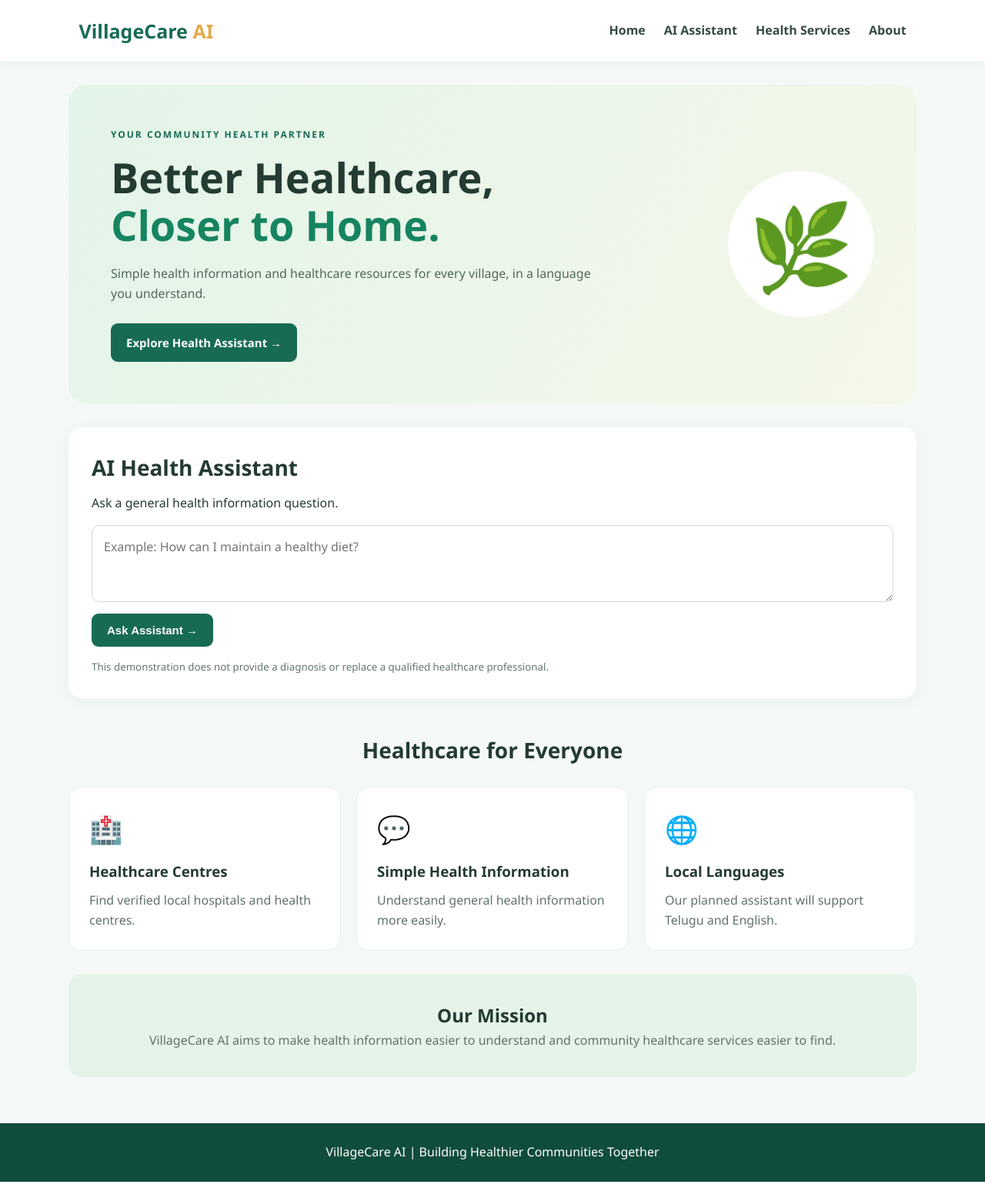
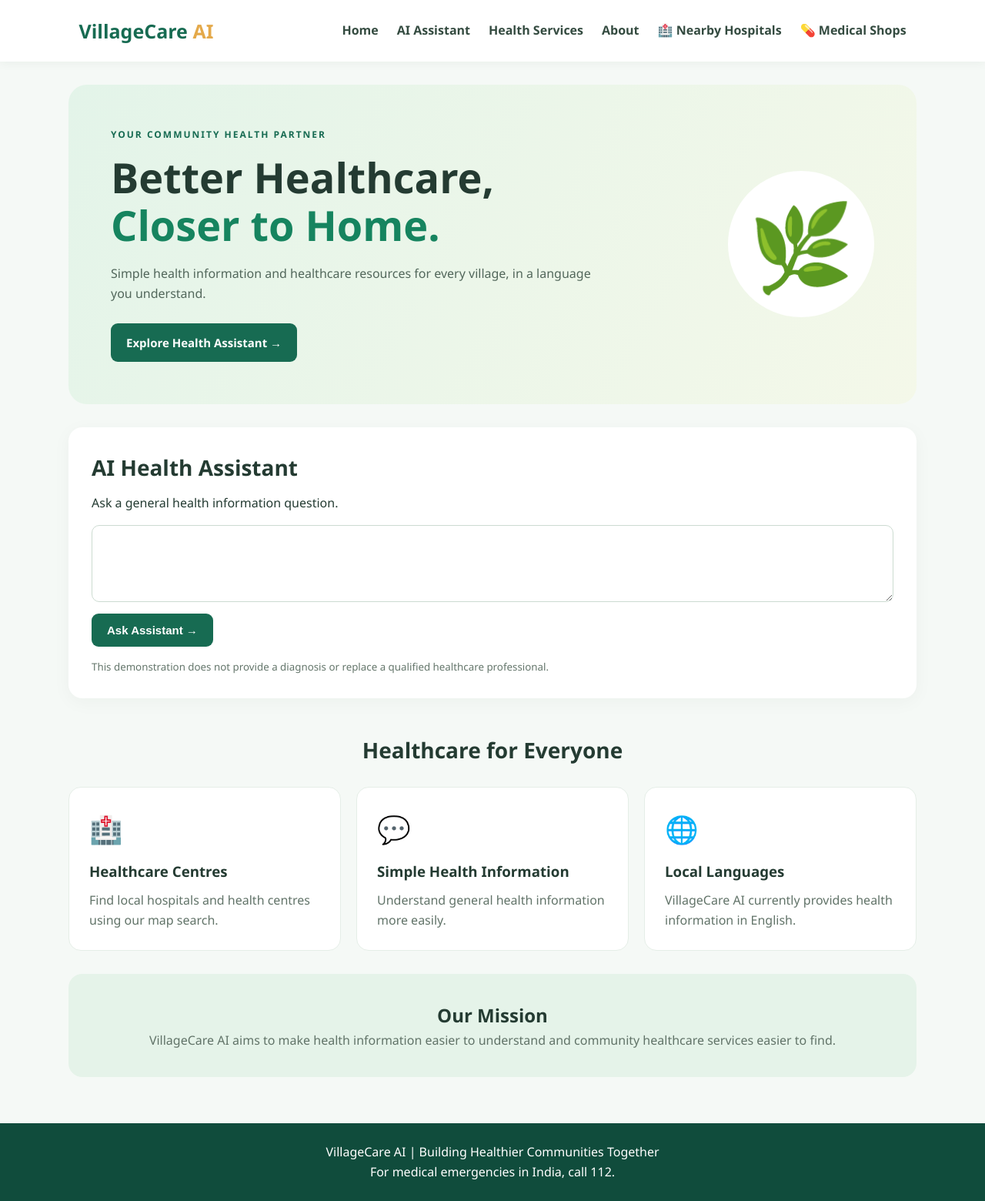
Before and after one commit to priyanjalikunja-glitch/VillageCare-AI, a Flask app: page /assistant in a window 1280 px wide. Shown: the whole page at 77% size. Before the commit the page ends 1535 px from the top, so only its background shows below. Run offline with Flask 3, Linux system fonts and the light colour scheme.

Commit message:
Add nearby hospitals and medical shops menu

```diff
--- a/templates/index.html
+++ b/templates/index.html
@@ -11,11 +11,24 @@
 
     <header>
         <div class="logo">VillageCare <span>AI</span></div>
+
         <nav>
             <a href="#home">Home</a>
             <a href="#assistant">AI Assistant</a>
             <a href="#services">Health Services</a>
             <a href="#about">About</a>
+
+            <a href="https://www.google.com/maps/search/hospitals+near+me"
+               target="_blank"
+               rel="noopener noreferrer">
+                🏥 Nearby Hospitals
+            </a>
+
+            <a href="https://www.google.com/maps/search/pharmacies+near+me"
+               target="_blank"
+               rel="noopener noreferrer">
+                💊 Medical Shops
+            </a>
         </nav>
     </header>
 
@@ -24,54 +37,72 @@
             <div class="hero-content">
                 <p class="tag">YOUR COMMUNITY HEALTH PARTNER</p>
                 <h1>Better Healthcare,<br><span>Closer to Home.</span></h1>
-                <p>Simple health information and healthcare resources
-                   for every village, in a language you understand.</p>
-                <a class="button" href="#assistant">Explore Health Assistant →</a>
+                <p>
+                    Simple health information and healthcare resources
+                    for every village, in a language you understand.
+                </p>
+                <a class="button" href="#assistant">
+                    Explore Health Assistant →
+                </a>
             </div>
+
             <div class="hero-icon">🌿</div>
         </section>
 
         <section id="assistant" class="card">
             <h2>AI Health Assistant</h2>
             <p>Ask a general health information question.</p>
-            <textarea id="question"
-                placeholder="Example: How can I maintain a healthy diet?"></textarea>
+
+            <textarea
+                id="question"
+                placeholder="Example: How can I maintain a healthy diet?">
+            </textarea>
+
             <button id="askButton">Ask Assistant →</button>
             <p id="answer" aria-live="polite"></p>
-            <small>This demonstration does not provide a diagnosis or replace
-                a qualified healthcare professional.</small>
+
+            <small>
+                This demonstration does not provide a diagnosis or replace
+                a qualified healthcare professional.
+            </small>
         </section>
 
         <section id="services">
             <h2 class="section-title">Healthcare for Everyone</h2>
+
             <div class="services">
                 <div class="service-card">
                     <div class="service-icon">🏥</div>
                     <h3>Healthcare Centres</h3>
-                    <p>Find verified local hospitals and health centres.</p>
+                    <p>Find local hospitals and health centres using our map search.</p>
                 </div>
+
                 <div class="service-card">
                     <div class="service-icon">💬</div>
                     <h3>Simple Health Information</h3>
                     <p>Understand general health information more easily.</p>
                 </div>
+
                 <div class="service-card">
                     <div class="service-icon">🌐</div>
                     <h3>Local Languages</h3>
-                    <p>Our planned assistant will support Telugu and English.</p>
+                    <p>VillageCare AI currently provides health information in English.</p>
                 </div>
             </div>
         </section>
 
         <section id="about" class="about">
             <h2>Our Mission</h2>
-            <p>VillageCare AI aims to make health information easier to
-               understand and community healthcare services easier to find.</p>
+            <p>
+                VillageCare AI aims to make health information easier to
+                understand and community healthcare services easier to find.
+            </p>
         </section>
     </main>
 
     <footer>
         <p>VillageCare AI | Building Healthier Communities Together</p>
+        <p>For medical emergencies in India, call 112.</p>
     </footer>
 
     <script src="{{ url_for('static', filename='js/script.js') }}"></script>
```
